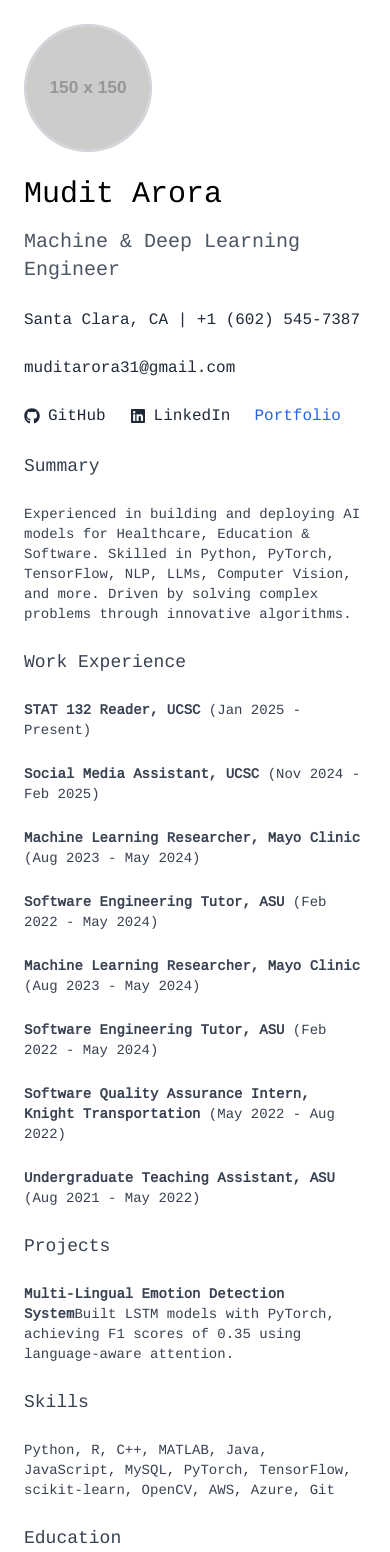
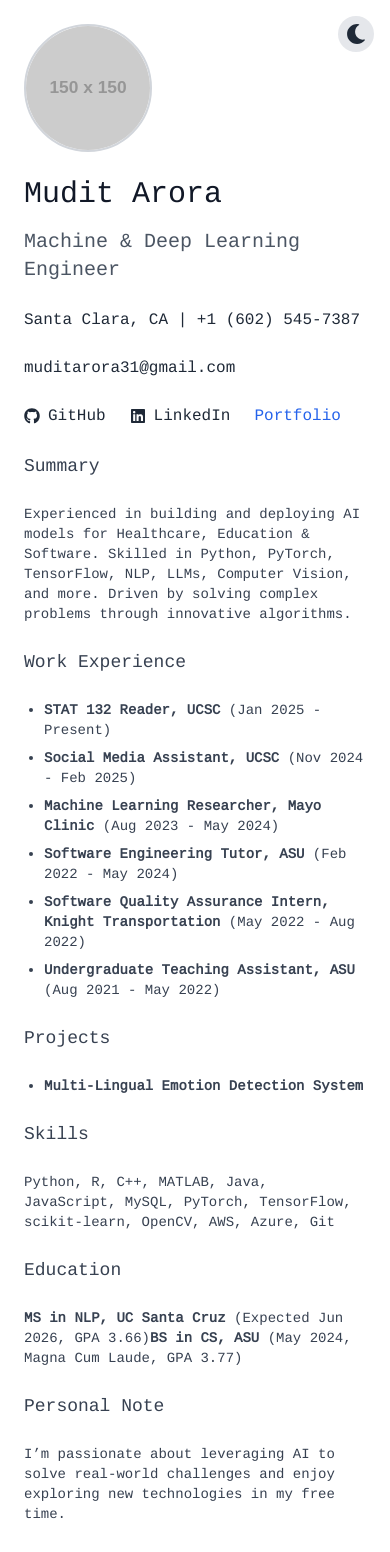
Before and after one commit to Mudit-Arora/official-website, a React (Create React App) app in the folder my-website/: page / in a window 390 px wide. Shown: the top 1552 px of the page. Built offline with nearby package versions, Linux system fonts and the light colour scheme.

Commit message:
add light/dark mode toggle

```diff
--- a/my-website/src/App.js
+++ b/my-website/src/App.js
@@ -1,10 +1,11 @@
 // App.jsx
 import React, { useEffect, useState } from 'react';
 import './App.css';
-import { FaGithub, FaLinkedin } from 'react-icons/fa';
+import { FaGithub, FaLinkedin, FaSun, FaMoon } from 'react-icons/fa';
 
 function App() {
   const [typedText, setTypedText] = useState('');
+  const [isDarkMode, setIsDarkMode] = useState(false); // State for theme
   const fullText = "Machine & Deep Learning Engineer";
 
   useEffect(() => {
@@ -20,11 +21,26 @@ function App() {
     return () => clearInterval(typing);
   }, []);
 
+  // Toggle theme function
+  const toggleTheme = () => {
+    setIsDarkMode(!isDarkMode);
+  };
+
   return (
-    <div className="min-h-screen bg-white flex items-center justify-center p-6">
+    <div className={`min-h-screen ${isDarkMode ? 'dark bg-gray-900' : 'bg-white'} flex items-center justify-center p-6 transition-colors duration-300`}>
+      <div className="absolute top-4 right-4">
+        <button
+          onClick={toggleTheme}
+          className="p-2 rounded-full bg-gray-200 dark:bg-gray-700 text-gray-800 dark:text-gray-200 hover:bg-gray-300 dark:hover:bg-gray-600 transition-colors duration-200"
+          aria-label="Toggle theme"
+        >
+          {isDarkMode ? <FaSun size={20} /> : <FaMoon size={20} />}
+        </button>
+      </div>
+
       <div className="max-w-4xl mx-auto flex flex-col md:flex-row items-start">
         {/* Left Section - Image */}
-        <div className="w-32 h-32 md:w-48 md:h-48 flex-shrink-0 mr-6 mb-6 md:mb-0 rounded-full overflow-hidden border-2 border-gray-300">
+        <div className="w-32 h-32 md:w-48 md:h-48 flex-shrink-0 mr-6 mb-6 md:mb-0 rounded-full overflow-hidden border-2 border-gray-300 dark:border-gray-600">
           <img
             src="https://via.placeholder.com/150"
             alt="Mudit Arora"
@@ -34,16 +50,16 @@ function App() {
 
         {/* Right Section - Content */}
         <div className="flex-1 text-left">
-          <h1 className="text-3xl font-cousine mb-4">Mudit Arora</h1>
-          <h2 className="text-xl font-cousine text-gray-600 mb-6 min-h-[1.5em]">{typedText}</h2>
+          <h1 className="text-3xl font-cousine mb-4 text-gray-900 dark:text-gray-100">Mudit Arora</h1>
+          <h2 className="text-xl font-cousine mb-6 min-h-[1.5em] text-gray-600 dark:text-gray-400">{typedText}</h2>
 
-          <div className="font-cousine text-gray-800 space-y-6">
+          <div className="font-cousine text-gray-800 dark:text-gray-200 space-y-6">
             <p>Santa Clara, CA | +1 (602) 545-7387</p>
             <p>muditarora31@gmail.com</p>
             <div className="flex space-x-6">
               <a
                 href="https://github.com/Mudit-Arara"
-                className="text-gray-800 hover:text-blue-600 flex items-center"
+                className="text-gray-800 dark:text-gray-200 hover:text-blue-600 dark:hover:text-blue-400 flex items-center"
                 target="_blank"
                 rel="noopener noreferrer"
               >
@@ -51,7 +67,7 @@ function App() {
               </a>
               <a
                 href="https://linkedin.com/in/muditarora" // Replace with your actual LinkedIn URL
-                className="text-gray-800 hover:text-blue-600 flex items-center"
+                className="text-gray-800 dark:text-gray-200 hover:text-blue-600 dark:hover:text-blue-400 flex items-center"
                 target="_blank"
                 rel="noopener noreferrer"
               >
@@ -59,7 +75,7 @@ function App() {
               </a>
               <a
                 href="https://portfolio.com"
-                className="text-blue-600 hover:underline"
+                className="text-blue-600 dark:text-blue-400 hover:underline"
                 target="_blank"
                 rel="noopener noreferrer"
               >
@@ -68,7 +84,7 @@ function App() {
             </div>
           </div>
 
-          <div className="mt-6 font-cousine text-gray-700 space-y-6">
+          <div className="mt-6 font-cousine text-gray-700 dark:text-gray-300 space-y-6">
             <h3 className="text-lg mb-2">Summary</h3>
             <p className="text-sm">
               Experienced in building and deploying AI models for Healthcare, Education & Software.
@@ -77,37 +93,19 @@ function App() {
             </p>
 
             <h3 className="text-lg mb-2">Work Experience</h3>
-            <p className="text-sm">
-              <strong>STAT 132 Reader, UCSC</strong> (Jan 2025 - Present)
-            </p>
-            <p className="text-sm">
-              <strong>Social Media Assistant, UCSC</strong> (Nov 2024 - Feb 2025)
-            </p>
-            <p className="text-sm">
-              <strong>Machine Learning Researcher, Mayo Clinic</strong> (Aug 2023 - May 2024)
-            </p>
-            <p className="text-sm">
-              <strong>Software Engineering Tutor, ASU</strong> (Feb 2022 - May 2024)
-            </p>
-            <p className="text-sm">
-              <strong>Machine Learning Researcher, Mayo Clinic</strong> (Aug 2023 - May 2024)
-            </p>
-            <p className="text-sm">
-              <strong>Software Engineering Tutor, ASU</strong> (Feb 2022 - May 2024)
-            </p>
-            <p className="text-sm">
-              <strong>Software Quality Assurance Intern, Knight Transportation</strong> (May 2022 - Aug 2022)
-            </p>
-            <p className="text-sm">
-              <strong>Undergraduate Teaching Assistant, ASU</strong> (Aug 2021 - May 2022)
-            </p>
-
+            <ul className="text-sm list-disc pl-5 space-y-2">
+              <li><strong>STAT 132 Reader, UCSC</strong> (Jan 2025 - Present)</li>
+              <li><strong>Social Media Assistant, UCSC</strong> (Nov 2024 - Feb 2025)</li>
+              <li><strong>Machine Learning Researcher, Mayo Clinic</strong> (Aug 2023 - May 2024)</li>
+              <li><strong>Software Engineering Tutor, ASU</strong> (Feb 2022 - May 2024)</li>
+              <li><strong>Software Quality Assurance Intern, Knight Transportation</strong> (May 2022 - Aug 2022)</li>
+              <li><strong>Undergraduate Teaching Assistant, ASU</strong> (Aug 2021 - May 2022)</li>
+            </ul>
 
             <h3 className="text-lg mb-2">Projects</h3>
-            <p className="text-sm">
-              <strong>Multi-Lingual Emotion Detection System</strong>
-              Built LSTM models with PyTorch, achieving F1 scores of 0.35 using language-aware attention.
-            </p>
+            <ul className="text-sm list-disc pl-5 space-y-2">
+              <li><strong>Multi-Lingual Emotion Detection System</strong></li>
+            </ul>
 
             <h3 className="text-lg mb-2">Skills</h3>
             <p className="text-sm">
@@ -124,6 +122,12 @@ function App() {
             <p className="text-sm">
               I’m passionate about leveraging AI to solve real-world challenges and enjoy exploring new technologies in my free time.
             </p>
+
+            <h3 className="text-lg mb-2">Stay Updated</h3> {/* Inspired by GitHub's newsletter */}
+            <p className="text-sm">
+              Get tips and updates on my AI projects. Subscribe below!
+              <a href="mailto:muditarora31@gmail.com?subject=Subscribe" className="text-blue-600 dark:text-blue-400 hover:underline">Subscribe</a>
+            </p>
           </div>
         </div>
       </div>
```
